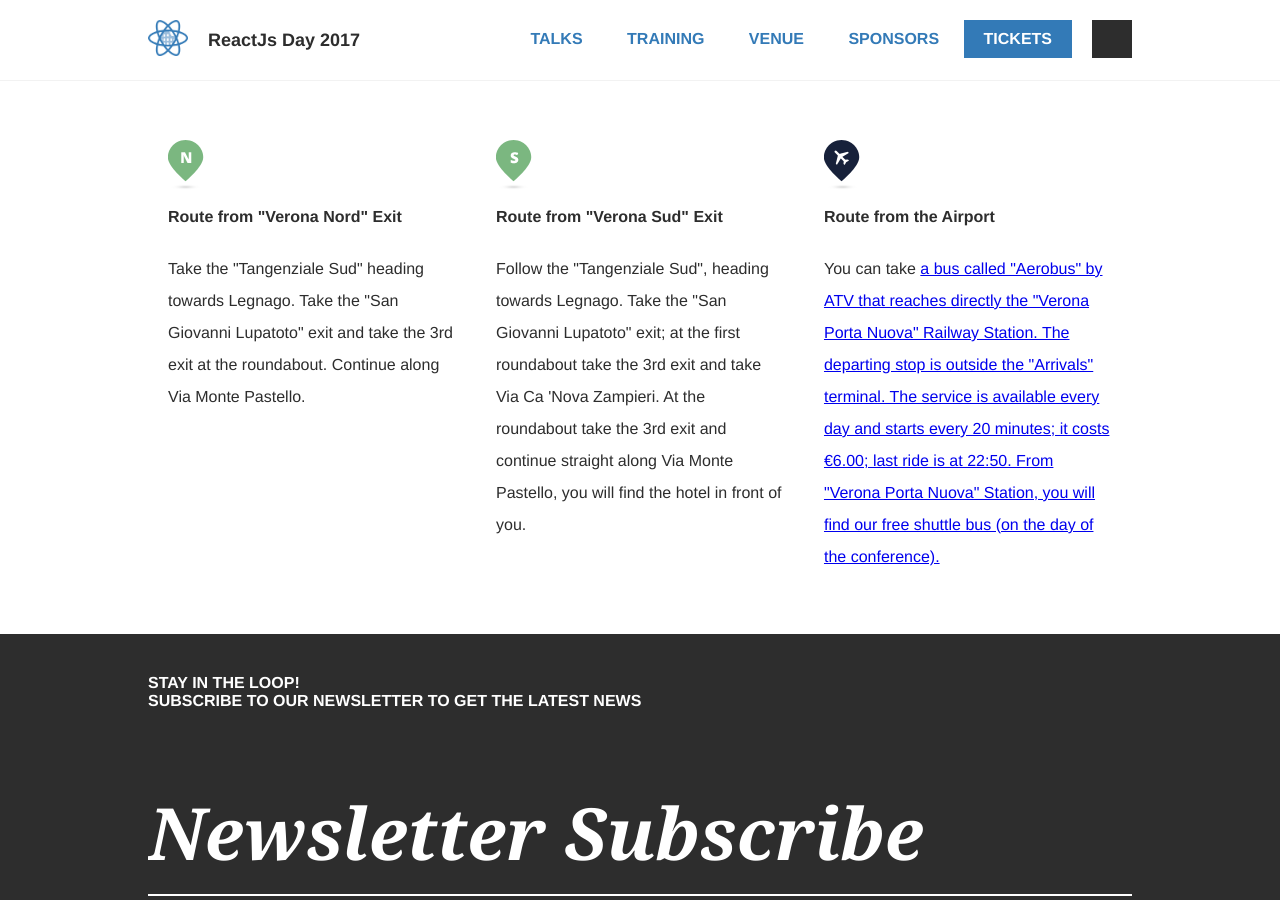
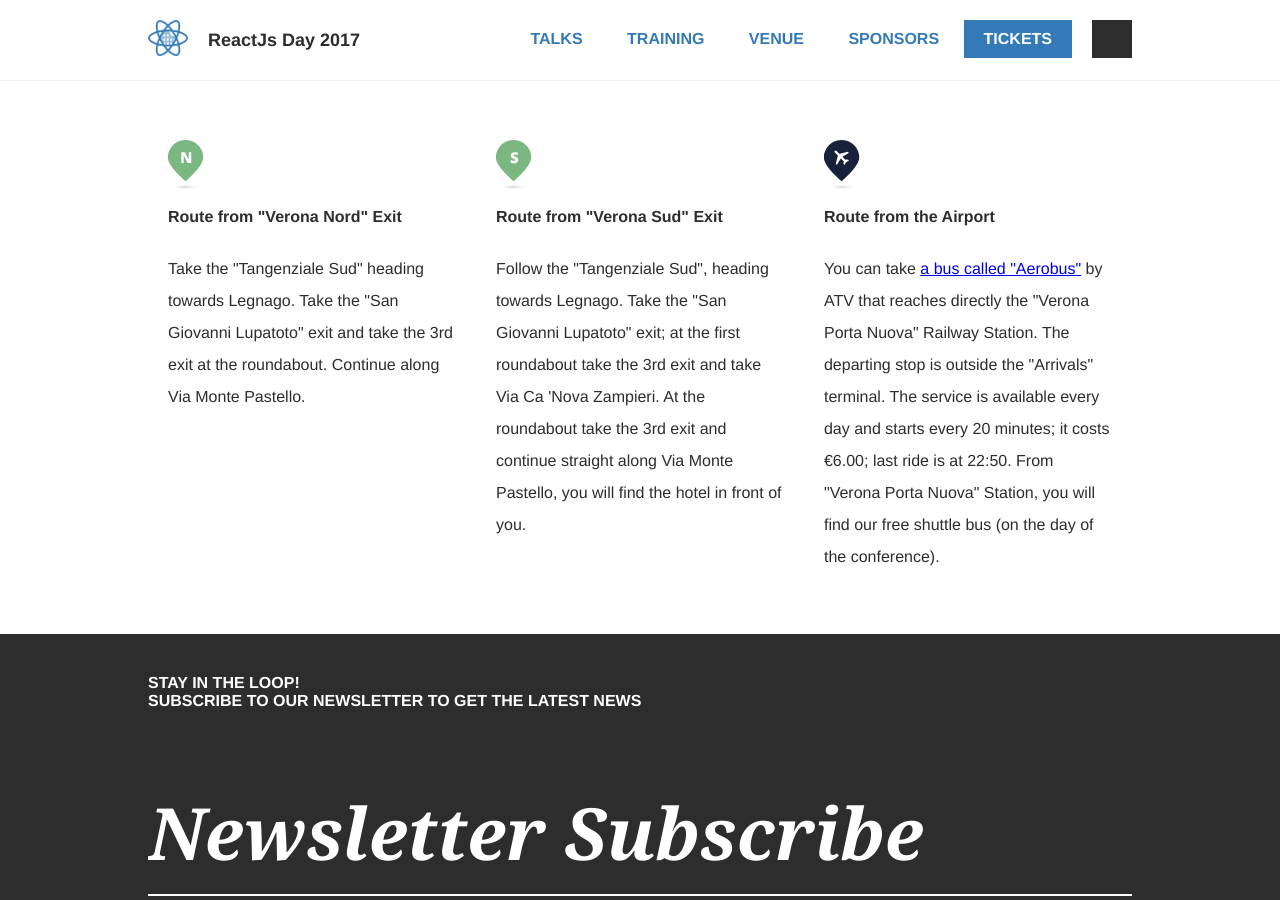
Before and after one commit to GrUSP/2017.reactjsday.it, a Jekyll site: the page built from venue.html, in a window 1280 px wide and 900 px high, scrolled down 1366 px. Built offline with Jekyll 4.4.1, drawn with Linux system fonts in a browser that asks for light colours; some web fonts are replaced; some of the changed lines change nothing that is shown.

Commit message:
Fixed link

```diff
--- a/venue.html
+++ b/venue.html
@@ -82,10 +82,11 @@ title: Venue
       </p>
       <p class="row__text">
         You can take <a href="http://www.atv.verona.it/flex/cm/pages/ServeBLOB.php/L/EN/IDPagina/90?uniq=90de882cf73416ca831a6c031f3a9f25" target="blank">
-        a bus called "Aerobus" by ATV that reaches directly the "Verona Porta Nuova" Railway Station. The departing stop
+        a bus called "Aerobus"</a> by ATV that reaches directly the "Verona Porta Nuova" Railway Station. The departing stop
         is outside the "Arrivals" terminal. The service is available every day and starts every 20 minutes; it costs
         €6.00; last ride is at 22:50. From "Verona Porta Nuova" Station, you will find our free shuttle bus (on the day
-        of the conference).</p>
+        of the conference).
+      </p>
     </div>
   </div>
 
```
